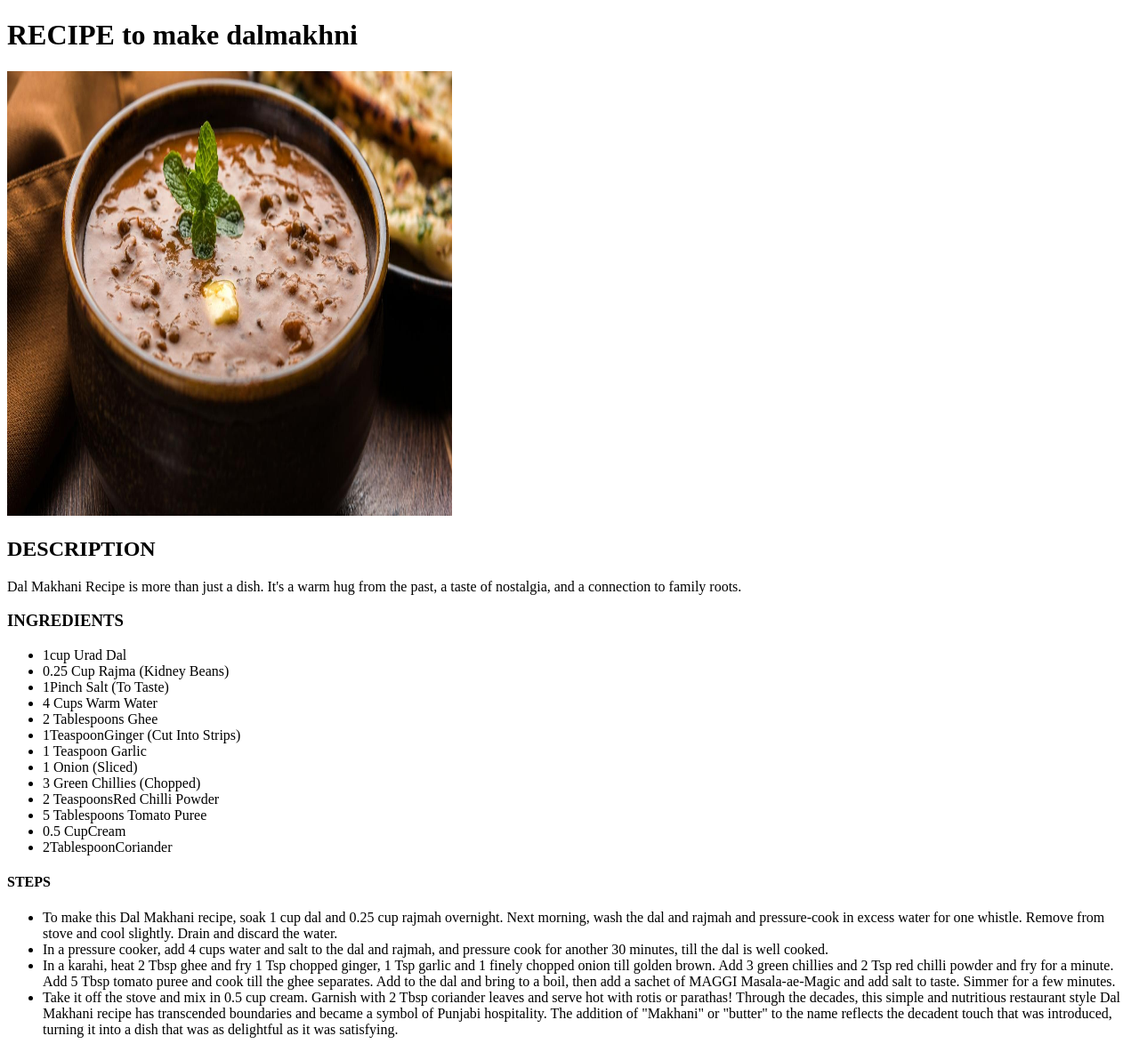
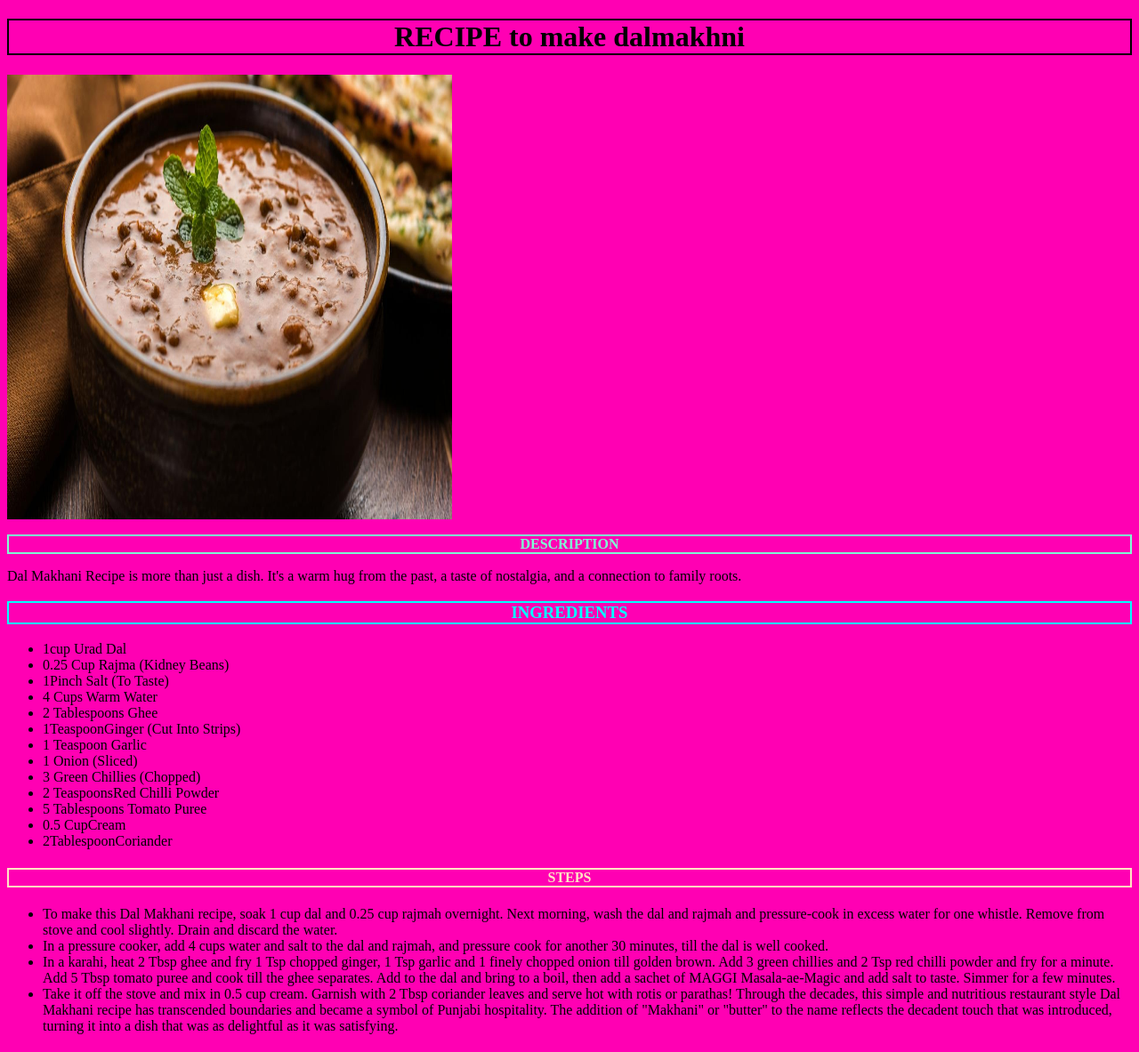
Before and after one commit to gunjantokastokas/college-project, a plain HTML site: page dalmakhni.html in a window 1280 px wide. Shown: the whole page at 89% size. Drawn offline with Linux system fonts and the light colour scheme; files whose address does not match are found by name.

Commit message:
new file

```diff
--- /dev/null
+++ b/dalmakhni.css
@@ -0,0 +1,27 @@
+body{
+    background-color: rgb(255, 0, 179);
+    background-image:c:\Users\dell\Documents\reepo\college-project\dalmakhni.jpg ;
+
+}
+h1{
+    text-align:center ;
+    color: black;
+    border: 2px solid;
+}
+h2{
+    text-align: center;
+    color: aquamarine;
+    font-size: medium;
+    border: 2px solid;
+}
+h3{
+    text-align: center;
+    color: aqua;
+    border: 2px solid;
+}
+h4{
+    text-align: center;
+    color: bisque;
+    border: 2px  solid;
+
+}
--- a/dalmakhni.html
+++ b/dalmakhni.html
@@ -6,10 +6,11 @@
     <title>RECIPE</title>
 </head>
 <body>
+    <link rel="stylesheet" href="dalmakhni.css">
 <h1>
     RECIPE to make dalmakhni
 </h1>
-<img height="500px" width="500px" src="c:\Users\dell\Downloads\dalmakhni.jpg " alt="">
+<img height="500px" width="500px" src="./dalmakhni.jpg " alt="">
 <h2> DESCRIPTION</h2>
 <p>
     Dal Makhani Recipe is more than just a dish. It's a warm hug from the past, a taste of nostalgia, and a connection to family roots.
```
Also changed, not shown: index.html (+1 -1 lines).
